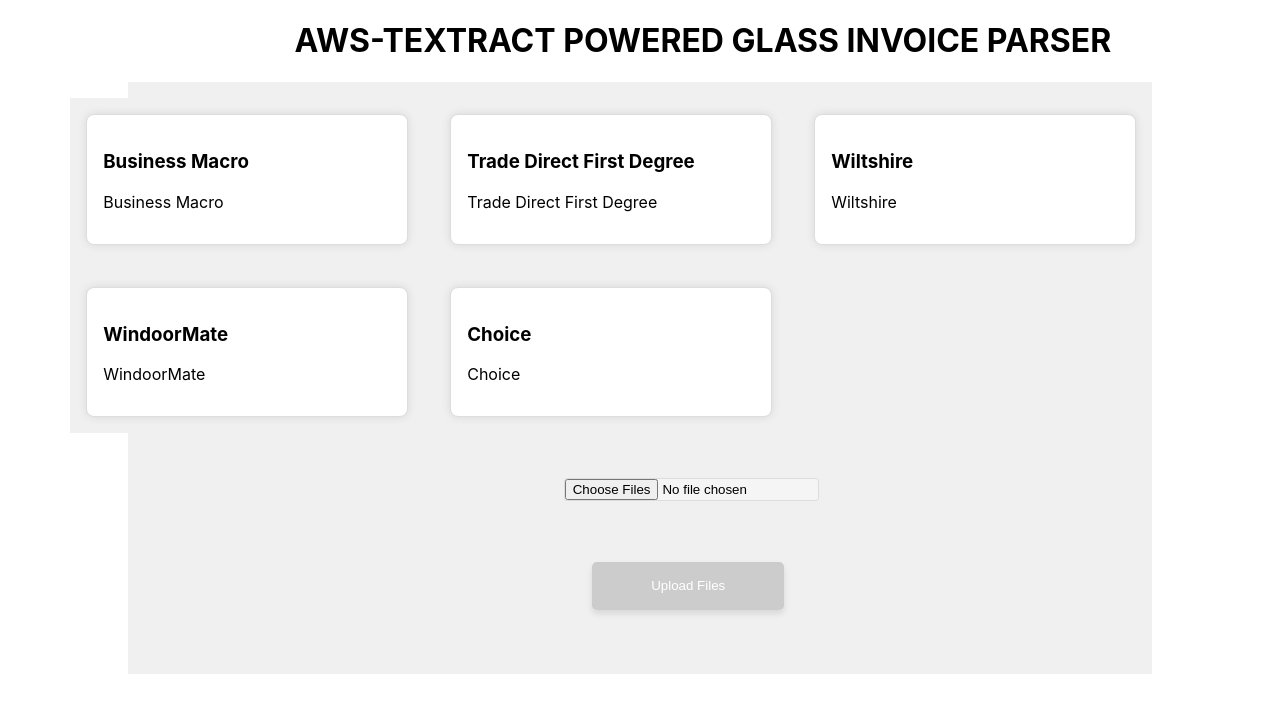
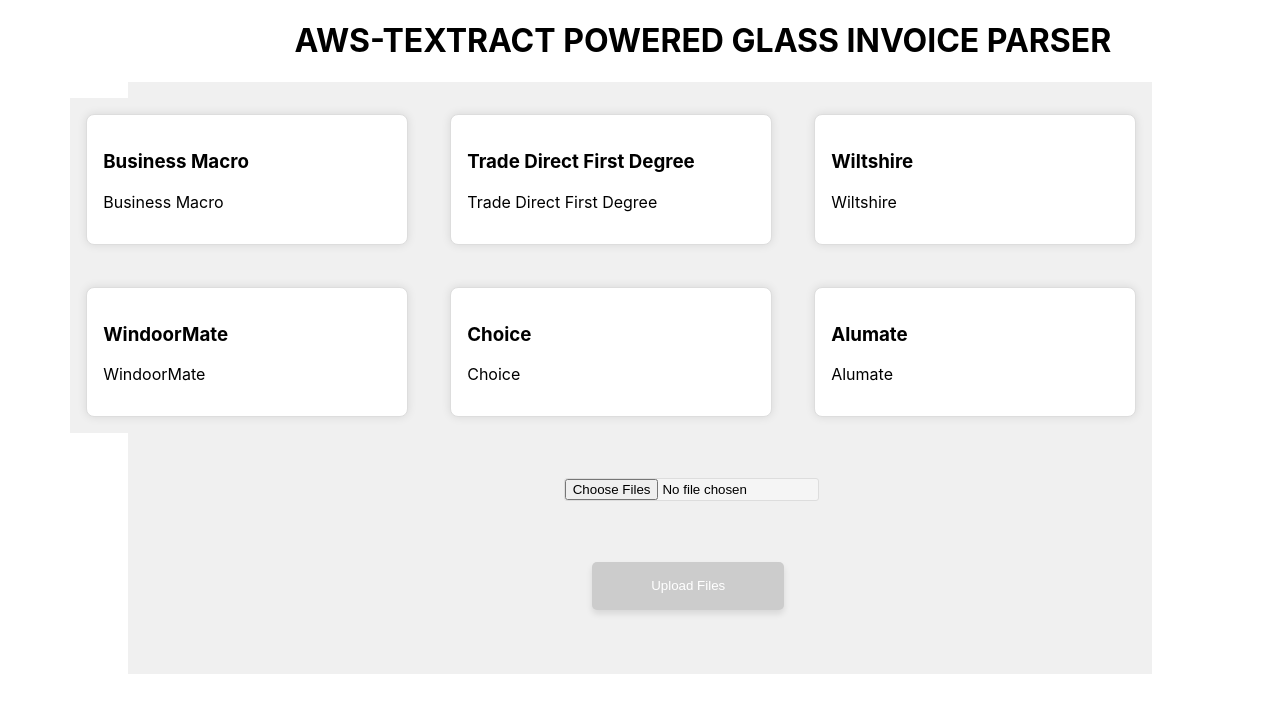
Before and after one commit to musaibahmedrazzaqui/paul-frontend-webapp, a React (Create React App) app: page / in a window 1280 px wide. Shown: the top 712 px of the page. Built offline with nearby package versions, Linux system fonts and the light colour scheme.

Commit message:
Update UpoadPage.js

```diff
--- a/src/Pages/UpoadPage.js
+++ b/src/Pages/UpoadPage.js
@@ -33,7 +33,11 @@
       }else if(selectedCard=='choice'){
         url ="http://13.40.49.127:5000/process-pdf/choice"
         //url ="http://localhost:5000/process-pdf/choice"
-      }else{
+      }else if(selectedCard=="alumate"){
+        //url ="http://13.40.49.127:5000/process-pdf/alumate"
+        url ="http://localhost:5000/process-pdf/alumate"
+      }
+      else{
         url ="http://13.40.49.127:5000/process-pdf/trade-first"
         //url ="http://localhost:5000/process-pdf/trade-first"
       }
@@ -123,6 +127,13 @@
         selectedCard={selectedCard}
         handleCardClick={handleCardClick}
       />
+      <Card
+        title="Alumate"
+        description="Alumate"
+        shortcode="alumate"
+        selectedCard={selectedCard}
+        handleCardClick={handleCardClick}
+      />
       </div>
 
 
```
